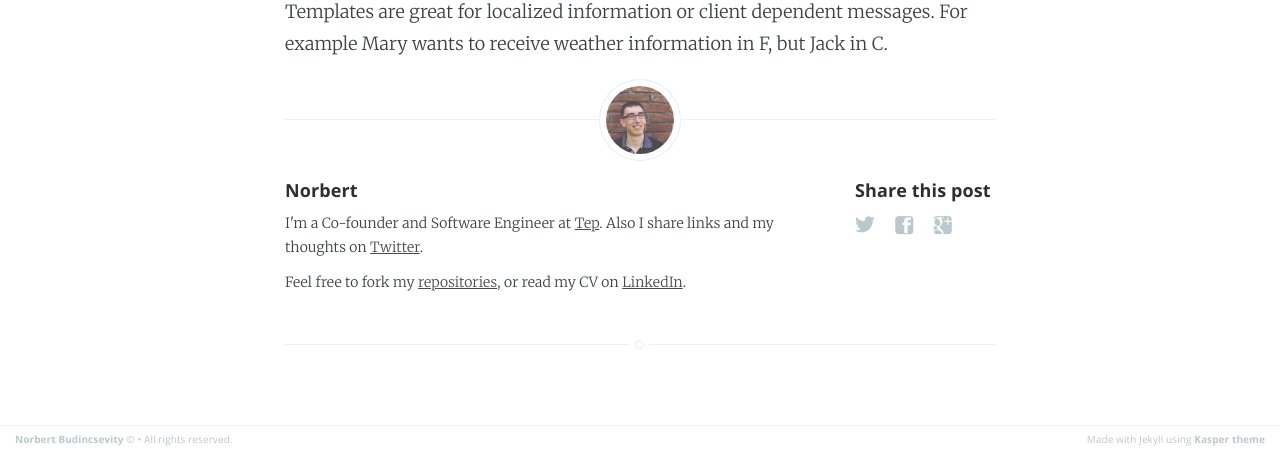
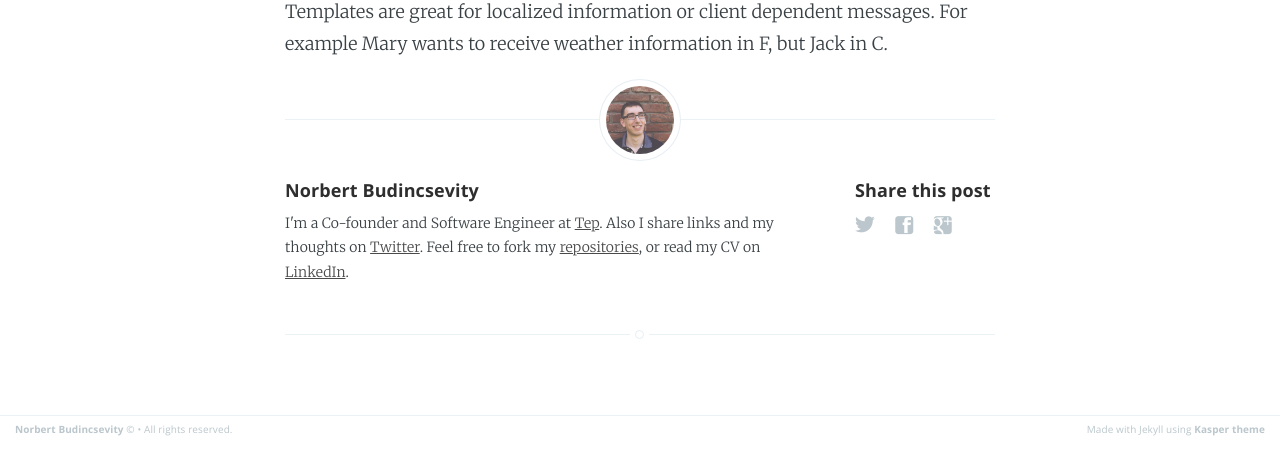
Before and after one commit to Budincsevity/budincsevity.github.io, a Jekyll site: the page built from _posts/2015-07-31-azure-android-notification.markdown, in a window 1280 px wide and 900 px high, scrolled down 1785 px, cut to the strip 446-900 px from the top of the window. Built offline with Jekyll 4.4.1, drawn with Linux system fonts in a browser that asks for light colours; Markdown is read by kramdown in place of the engine named in the settings.

Commit message:
Update bio

```diff
--- a/_config.yml
+++ b/_config.yml
@@ -12,4 +12,4 @@ google_analytics: 'UA-XXXXXXXX-X'
 
 # Details for the RSS feed generator
 url:            'blog url'
-author:         'Norbert'
+author:         'Norbert Budincsevity'
--- a/_layouts/post.html
+++ b/_layouts/post.html
@@ -72,7 +72,7 @@ post_class: post-template
                     <!-- Author Bio -->
                     <p>
                         I'm a Co-founder and Software Engineer at <a href="http://www.gettep.com">Tep</a>. Also I share links and my thoughts on <a href="http://twitter.com/Budincsevity">Twitter</a>.
-            							<p>Feel free to fork my <a href="https://github.com/Budincsevity/">repositories</a>, or read my CV on <a href="http://www.linkedin.com/in/budincsevity">LinkedIn</a>.</p>
+                        Feel free to fork my <a href="https://github.com/Budincsevity/">repositories</a>, or read my CV on <a href="http://www.linkedin.com/in/budincsevity">LinkedIn</a>.
                     </p>
                 </section>
             {% endif %}
```
